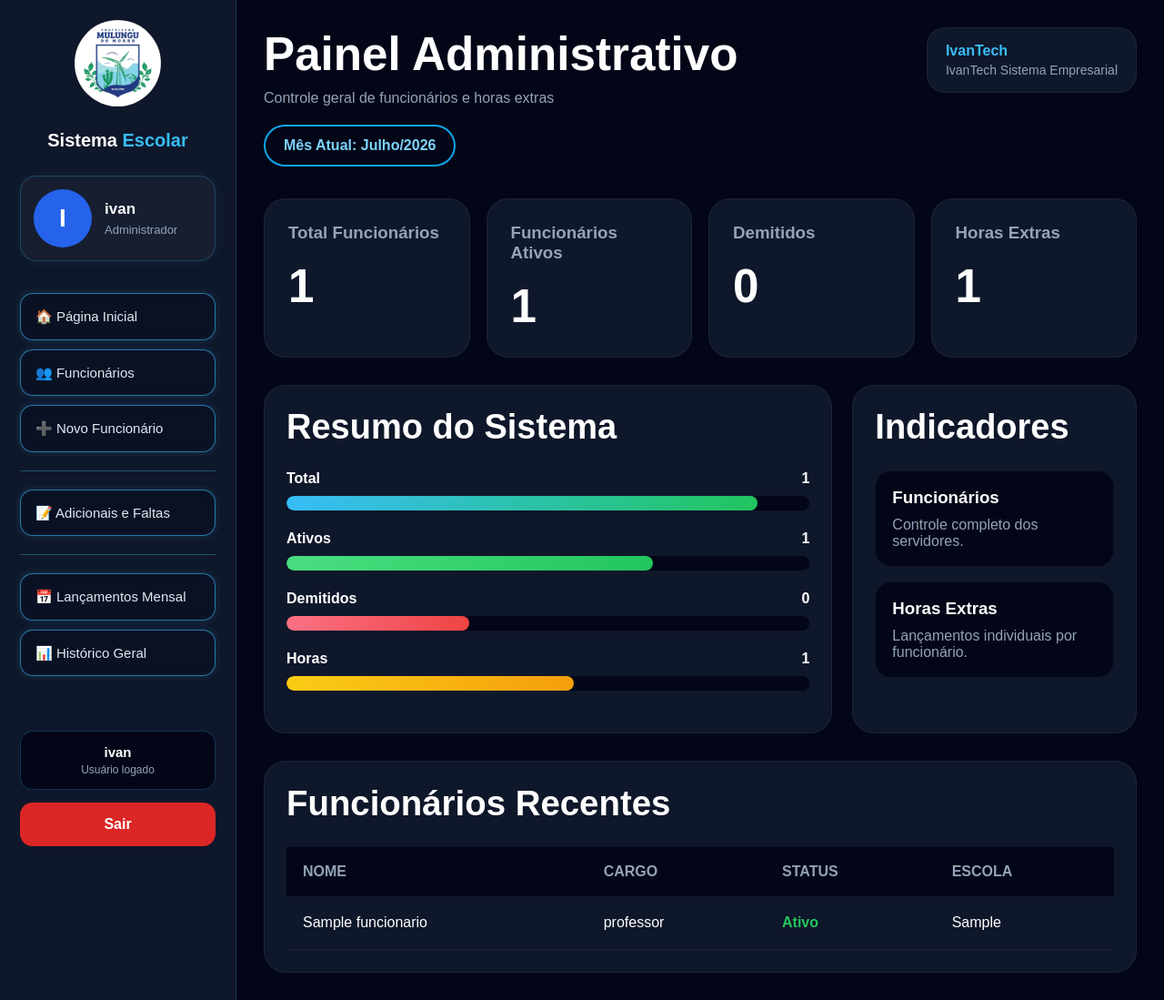
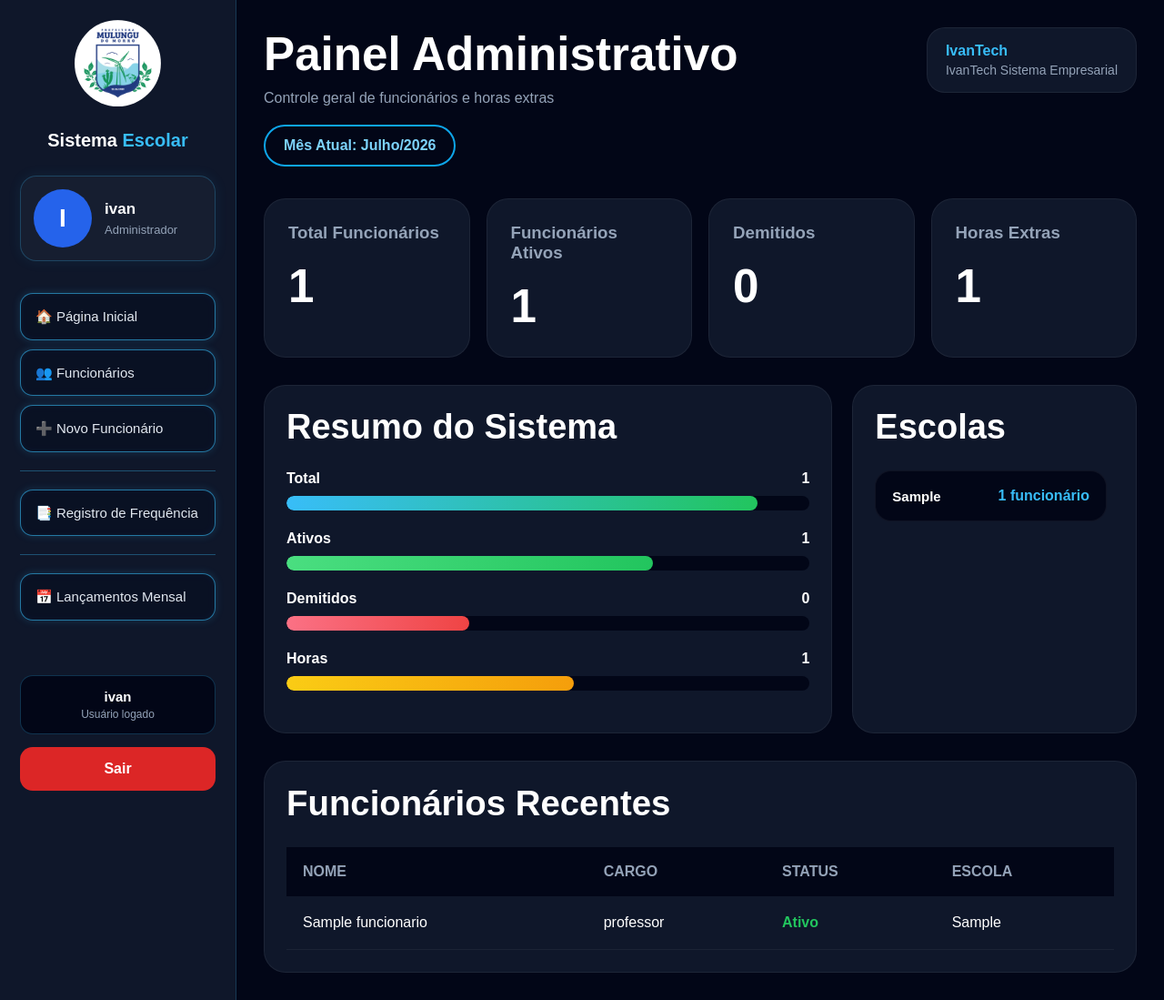
Before and after one commit to Ivan-Ualax/sistema-educacional, a Django app: page / in a window 1280 px wide. Shown: the whole page at 91% size. Run offline with Django 5.2, Linux system fonts and the light colour scheme; a user stored in the database is signed in; data comes from the database, SQL or seed files in the repository; tables that the repository leaves empty hold one stand-in row (values such as "Sample post").

Commit message:
Melhora painel inicial e interface de lançamentos

```diff
--- a/funcionarios/templates/home.html
+++ b/funcionarios/templates/home.html
@@ -359,6 +359,39 @@ body{
     margin-bottom:16px;
 }
 
+.lista-escolas{
+    max-height:520px;
+    overflow-y:auto;
+    padding-right:8px;
+}
+
+.lista-escolas::-webkit-scrollbar{
+    width:8px;
+}
+
+.lista-escolas::-webkit-scrollbar-thumb{
+    background:#334155;
+    border-radius:10px;
+}
+
+.escola-item{
+    display:flex;
+    justify-content:space-between;
+    align-items:center;
+    gap:15px;
+}
+
+.escola-item strong{
+    color:white;
+    font-size:15px;
+}
+
+.escola-item span{
+    color:#38bdf8;
+    font-weight:bold;
+    white-space:nowrap;
+}
+
 .indicador h3{
     margin-bottom:10px;
 }
@@ -606,7 +639,7 @@ td{
         <hr>
 
         <a href="/horas-extras/">
-            📝 Adicionais e Faltas
+            📑 Registro de Frequência
         </a>
 
         <hr>
@@ -615,9 +648,7 @@ td{
             📅 Lançamentos Mensal
         </a>
 
-        <a href="/lancamentos-gerais/">
-            📊 Histórico Geral
-        </a>
+
 
     </div>
 
@@ -778,37 +809,41 @@ td{
 
         </div>
 
-        <div class="box">
+      <div class="box">
 
-            <h2>
-                Indicadores
-            </h2>
+    <h2>
+        Escolas
+    </h2>
+
+    <div class="lista-escolas">
+
+        {% for escola in escolas_resumo %}
+
+            <div class="indicador escola-item">
+
+                <strong>
+                    {{ escola.escola_limpa }}
+                </strong>
+
+                <span>
+                    {{ escola.total }} funcionário{{ escola.total|pluralize:"s" }}
+                </span>
+
+            </div>
+
+        {% empty %}
 
             <div class="indicador">
 
-                <h3>
-                    Funcionários
-                </h3>
-
-                <p>
-                    Controle completo dos servidores.
-                </p>
+                Nenhuma escola cadastrada.
 
             </div>
 
-            <div class="indicador">
+        {% endfor %}
 
-                <h3>
-                    Horas Extras
-                </h3>
+    </div>
 
-                <p>
-                    Lançamentos individuais por funcionário.
-                </p>
-
-            </div>
-
-        </div>
+</div>
 
     </div>
 
--- a/funcionarios/templates/horas_extras.html
+++ b/funcionarios/templates/horas_extras.html
@@ -353,7 +353,7 @@
                             href="/horas-extras/adicionar/{{ funcionario.id }}/"
                             class="btn-add"
                         >
-                            Adicionar Hora Extra
+                            📌 Registrar Adicionais e Faltas
                         </a>
 
                     </div>
--- a/funcionarios/views.py
+++ b/funcionarios/views.py
@@ -12,7 +12,7 @@ from openpyxl.styles import Border, Side
 from openpyxl.worksheet.page import PageMargins
 from django.db.models.functions import Lower, Trim
 from django.db.models import Q
-
+from django.db.models import Count
 
 from .models import Funcionario, Cargo, HoraExtra
 
@@ -78,31 +78,43 @@ def home(request):
 
     funcionarios = Funcionario.objects.all().order_by('-id')[:10]
 
+    escolas_resumo = (
+    Funcionario.objects
+    .exclude(escola__isnull=True)
+    .exclude(escola='')
+    .annotate(escola_limpa=Trim('escola'))
+    .values('escola_limpa')
+    .annotate(total=Count('id'))
+    .order_by('escola_limpa')
+)
+
     context = {
 
-        'funcionarios': funcionarios,
+    'funcionarios': funcionarios,
 
-        'total_funcionarios': Funcionario.objects.count(),
+    'total_funcionarios': Funcionario.objects.count(),
 
-        'ativos': Funcionario.objects.filter(
-            status='ativo'
-        ).count(),
+    'ativos': Funcionario.objects.filter(
+        status='ativo'
+    ).count(),
 
-        'inativos': Funcionario.objects.filter(
-            status='inativo'
-        ).count(),
+    'inativos': Funcionario.objects.filter(
+        status='inativo'
+    ).count(),
 
-        'demitidos': Funcionario.objects.filter(
-            status='demitido'
-        ).count(),
+    'demitidos': Funcionario.objects.filter(
+        status='demitido'
+    ).count(),
 
-        'horas_extras': HoraExtra.objects.count(),
+    'horas_extras': HoraExtra.objects.count(),
 
-        'mes_atual': meses[agora.month],
+    'mes_atual': meses[agora.month],
 
-        'ano_atual': agora.year,
+    'ano_atual': agora.year,
 
-    }
+    'escolas_resumo': escolas_resumo,
+
+}
 
     return render(
         request,
```
